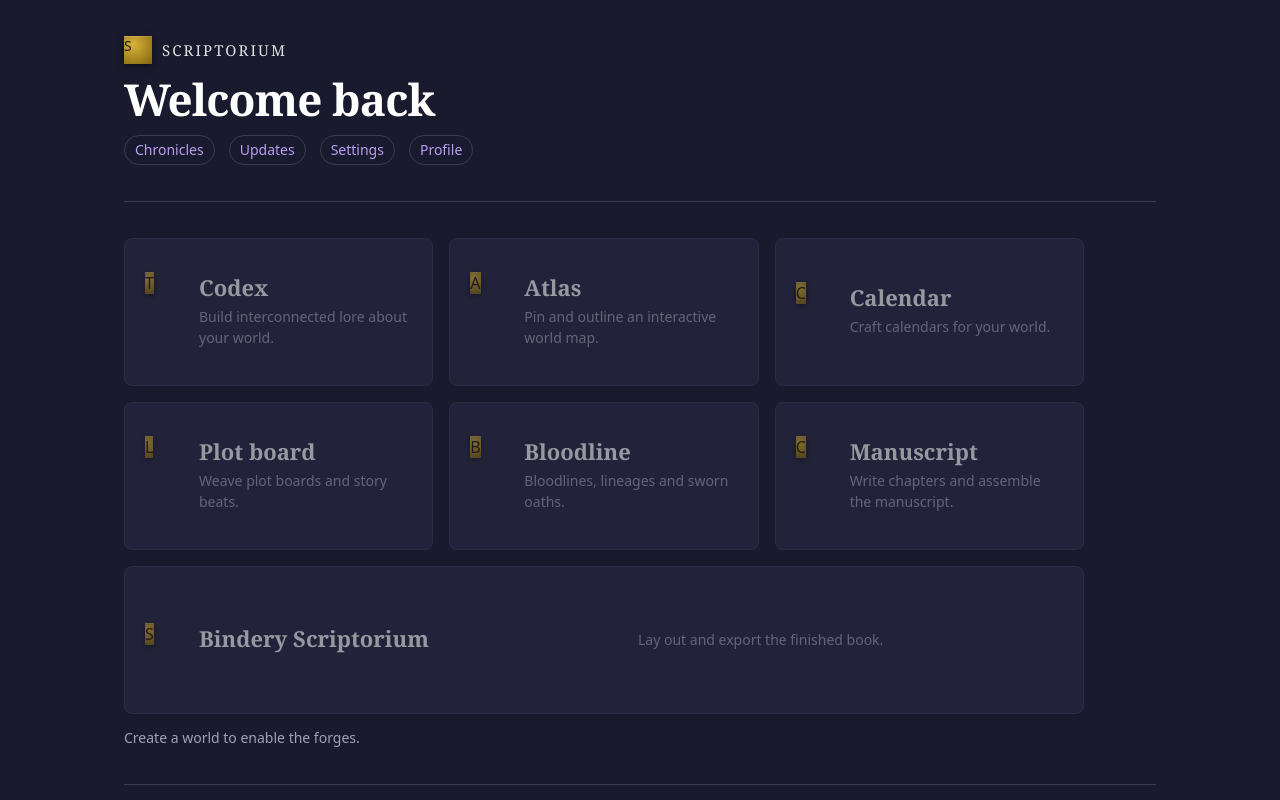
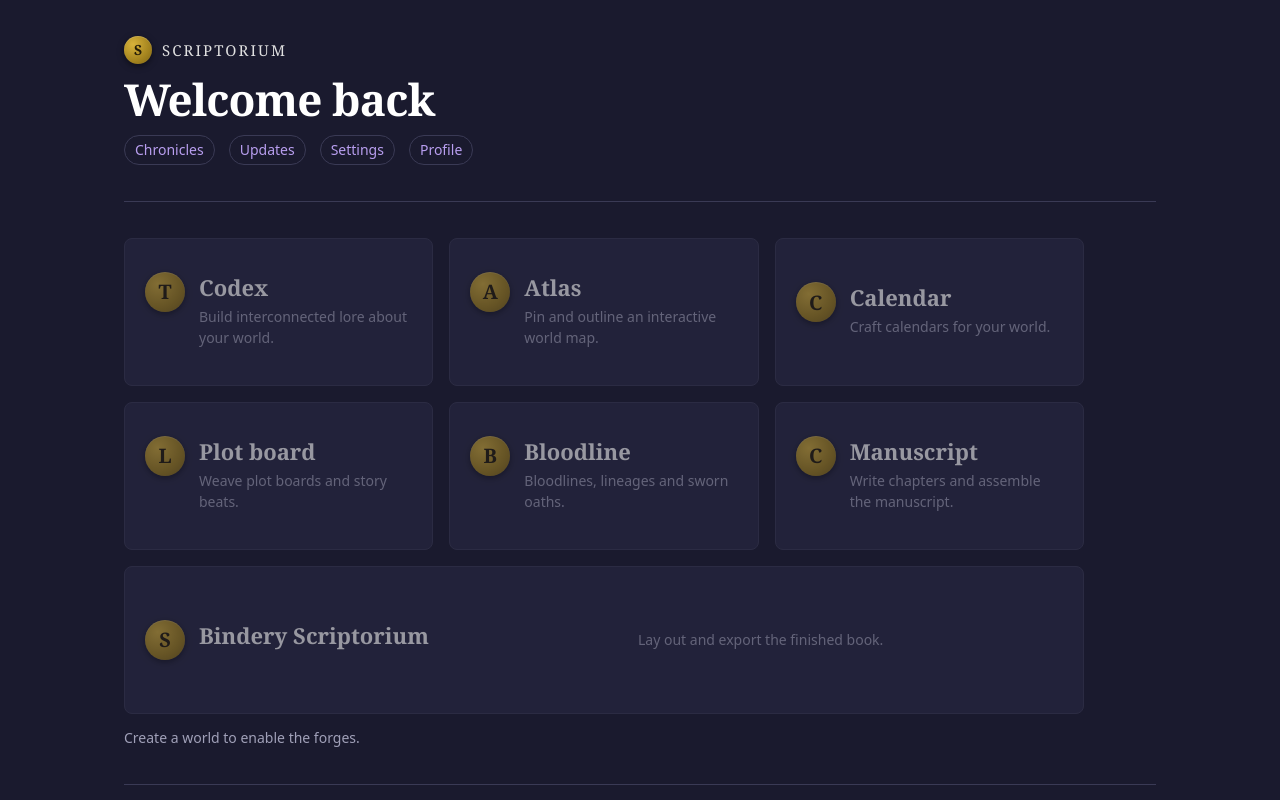
Before and after one commit to lmaoclost/WriteMe, a React (Vite) app: page / in a window 1280 px wide. Shown: the top 800 px of the page. Built offline with nearby package versions, Linux system fonts and the light colour scheme; what polygon-clipping would draw is missing.

Commit message:
fix(manuscript): chapter rows flex-column gap

```diff
--- a/src/features/manuscript/ChapterList.tsx
+++ b/src/features/manuscript/ChapterList.tsx
@@ -21,7 +21,7 @@ export function ChapterList({ chapters, selectedId, onSelect, onMove, onCreate }
           {chapters.map((chapter, index) => {
             const words = countWords(chapter.content);
             return (
-              <li key={chapter.id}>
+              <li key={chapter.id} className="flex items-stretch gap-1">
                 <button
                   type="button"
                   className="book-ch-move w-[26px] bg-none border border-line rounded-lg text-parchment-dim text-xs leading-none hover:border-gold-dim hover:text-gold disabled:opacity-35 disabled:cursor-default"
@@ -42,7 +42,7 @@ export function ChapterList({ chapters, selectedId, onSelect, onMove, onCreate }
                 </button>
                 <button
                   type="button"
-                  className={"book-ch-row flex-1 min-w-0 text-left bg-none border-0 border-l-2 border-transparent rounded-lg text-parchment px-2 py-1.5 text-sm" + (chapter.id === selectedId ? " active border-l-gold bg-night-2" : "") + " hover:bg-night-2"}
+                  className={"book-ch-row flex-1 min-w-0 flex flex-col gap-0.5 text-left bg-none border-0 border-l-2 border-transparent rounded-lg text-parchment px-2 py-1.5 text-sm" + (chapter.id === selectedId ? " active border-l-gold bg-night-2" : "") + " hover:bg-night-2"}
                   onClick={() => onSelect(chapter.id)}
                 >
                   <span className="book-ch-heading overflow-hidden text-ellipsis whitespace-nowrap">{chapter.heading}</span>
--- a/src/ui/Seal.tsx
+++ b/src/ui/Seal.tsx
@@ -5,7 +5,8 @@ export function Seal({ letter = "S", className }: { letter?: string; className?:
     <span
       aria-hidden="true"
       className={cn(
-        "seal",
+        // keep .seal as a hook while old selectors reference it
+        "seal inline-grid place-items-center size-10 rounded-full font-display font-bold text-[1.25rem]",
         "bg-[radial-gradient(circle_at_32%_30%,var(--seal-wax),var(--seal-mid)_62%,var(--seal-deep))]",
         "text-[var(--seal-engrave)]",
         "shadow-[0_1px_0_rgb(255_255_255/0.15)_inset,0_2px_6px_var(--scrim-canvas)]",
```
